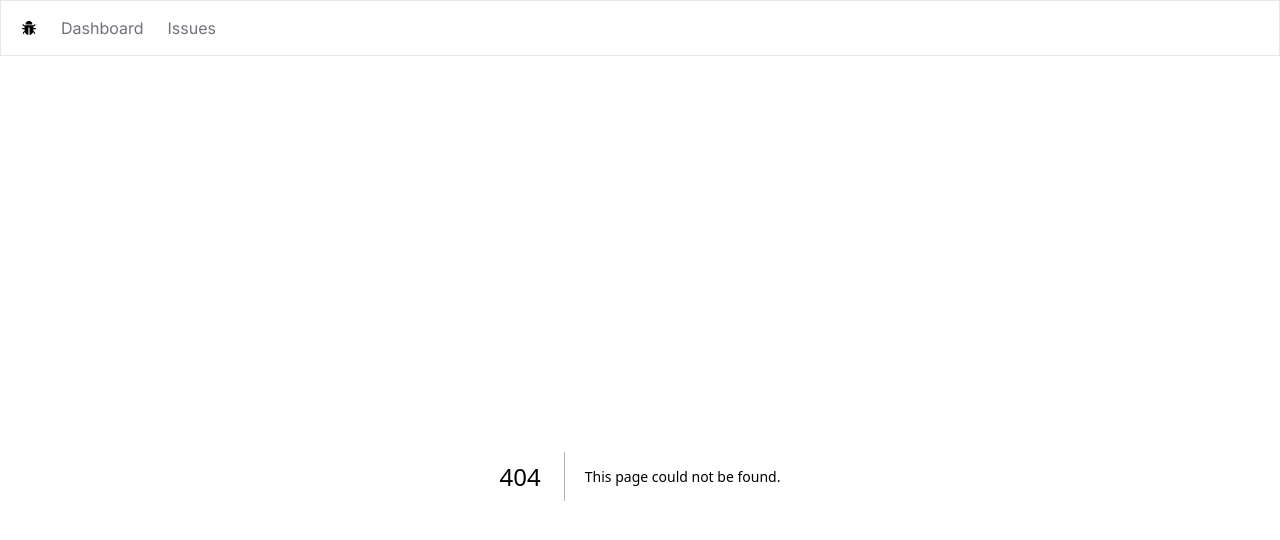
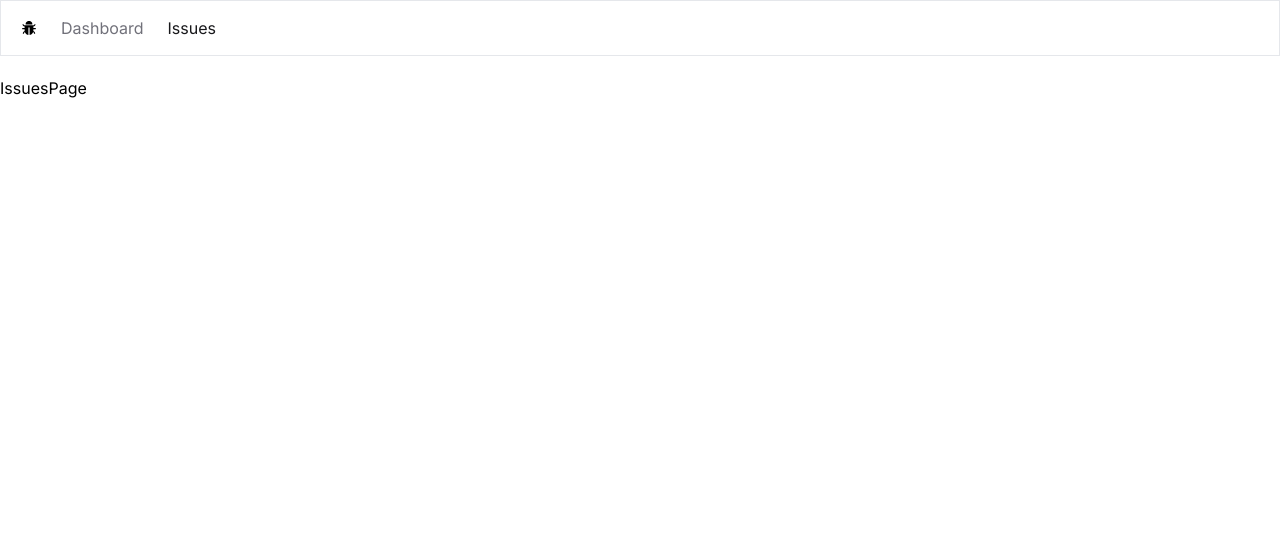
Before and after one commit to mhmd-aashik/issue-tracker, a Next.js app: page /issues in a window 1280 px wide. Before the commit this address had no page. Shown: the top 540 px of the page. Built offline with nearby package versions, Linux system fonts and the light colour scheme.

Commit message:
style the active link in the navbar

```diff
--- /dev/null
+++ b/app/issues/page.tsx
@@ -0,0 +1,9 @@
+import React from 'react'
+
+const IssuesPage = () => {
+  return (
+    <div>IssuesPage</div>
+  )
+}
+
+export default IssuesPage
--- a/components/NavBar.tsx
+++ b/components/NavBar.tsx
@@ -1,8 +1,13 @@
+"use client";
 import Link from "next/link";
+import { usePathname } from "next/navigation";
+import router from "next/router";
 import React from "react";
 import { AiFillBug } from "react-icons/ai";
 
 const NavBar = () => {
+  const currentPath = usePathname();
+
   const links = [
     { label: "Dashboard", href: "/" },
     { label: "Issues", href: "/issues" },
@@ -16,7 +21,10 @@
         {links.map((link) => (
           <Link
             key={link.href}
-            className="text-zinc-500 hover:text-zinc-700 transition-colors" href={link.href}
+            className={`${
+              link.href === currentPath ? "text-zinc-900" : "text-zinc-500"
+            } hover:text-zinc-700 transition-colors`}
+            href={link.href}
           >
             {link.label}
           </Link>
```
